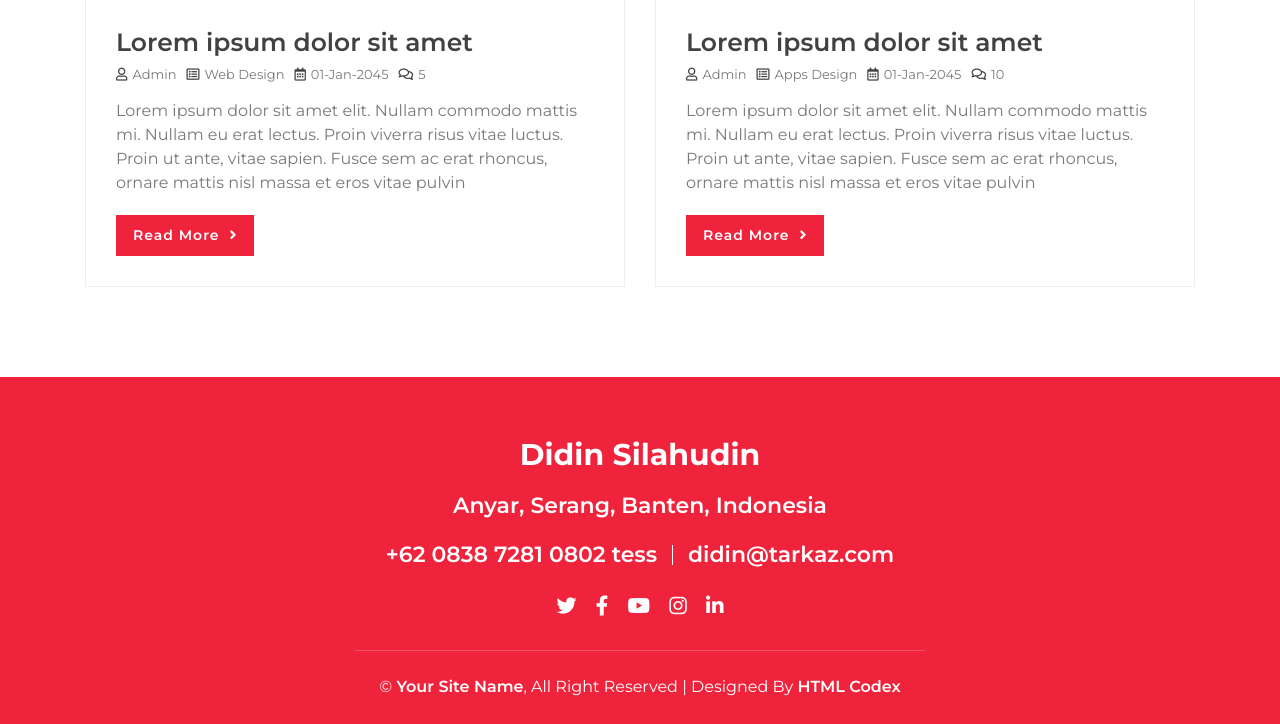
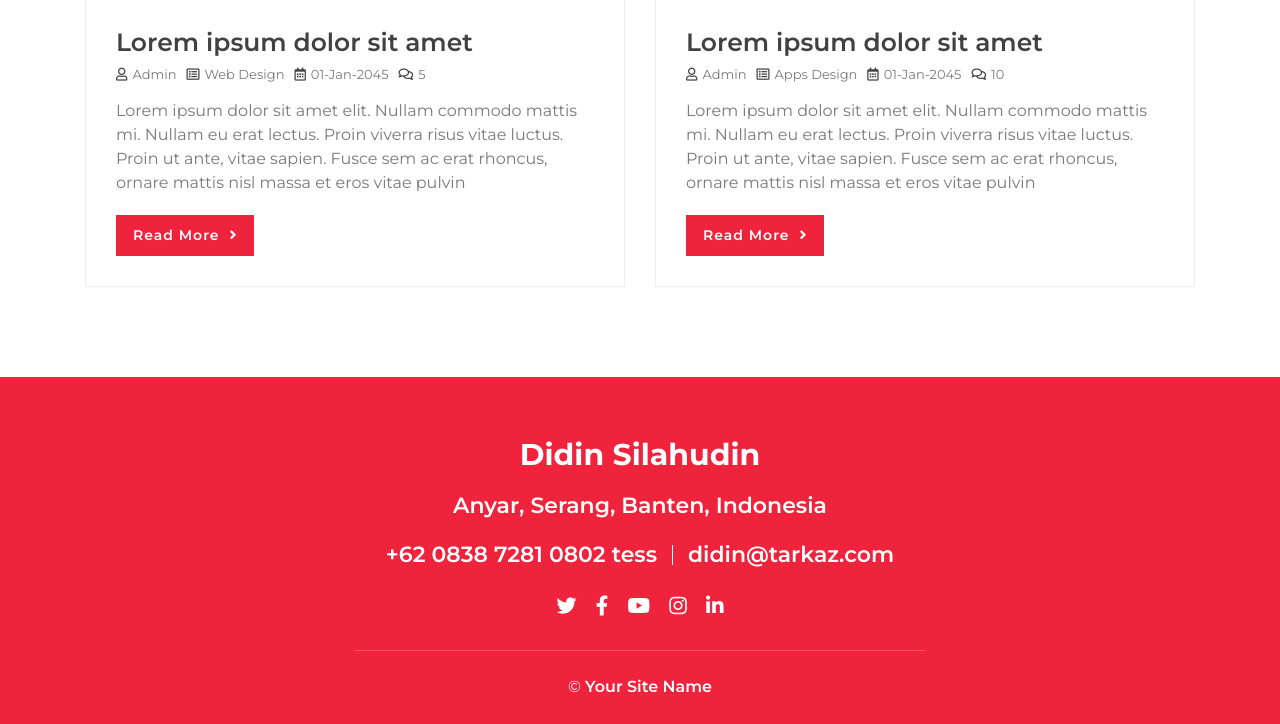
Before and after one commit to DidinSilahudin/DidinSilahudin.github.io, a plain HTML site: page index.html in a window 1280 px wide. Shown: the part 8922-9646 px from the top of the page. Drawn offline with nearby package versions, Linux system fonts and the light colour scheme.

Commit message:
update file

```diff
--- a/index.html
+++ b/index.html
@@ -757,7 +757,7 @@
                     </div>
                 </div>
                 <div class="container copyright">
-                    <p>&copy; <a href="#">Your Site Name</a>, All Right Reserved | Designed By <a href="https://htmlcodex.com">HTML Codex</a></p>
+                    <p>&copy; <a href="#">Your Site Name</a></p>
                 </div>
             </div>
         </div>
```
